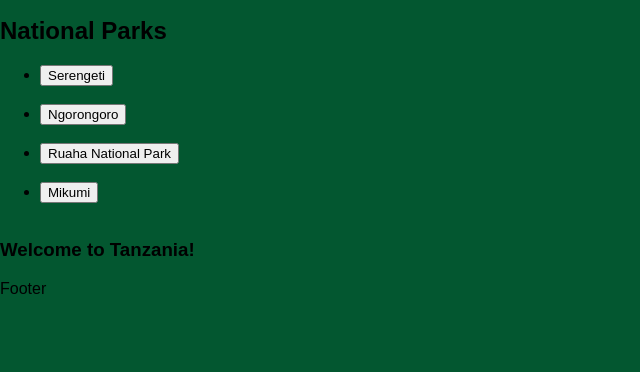
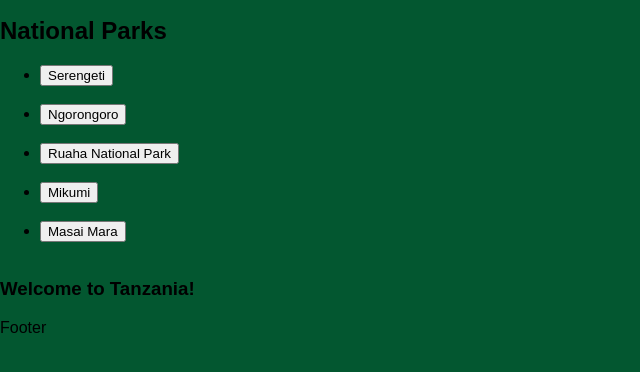
Before and after one commit to shakirjuma/TOURISM-WEBSITE, a plain HTML site: page index.html in a window 1280 px wide. Shown: the part 104-476 px from the top of the page, without its empty margins (0-640 px from the left). Drawn offline with Linux system fonts and the light colour scheme.

Commit message:
Update index.html

```diff
--- a/index.html
+++ b/index.html
@@ -45,7 +45,7 @@
                 <li><a href="nat2.html"><button class="btnLogin-popup">Ngorongoro</button></a></li><br>
                 <li><a href="rua.html"><button class="btnLogin-popup">Ruaha National Park</button></a></li><br>
                 <li><a href="mik.html"><button class="btnLogin-popup">Mikumi</button></a></li><br>
-                <!-- <li><a href="masai.html"><button class="btnLogin-popup">Masai Mara</button></a></li><br> -->
+                <li><a href="masai.html"><button class="btnLogin-popup">Masai Mara</button></a></li><br>
               </ul>
             </nav>
 
```
